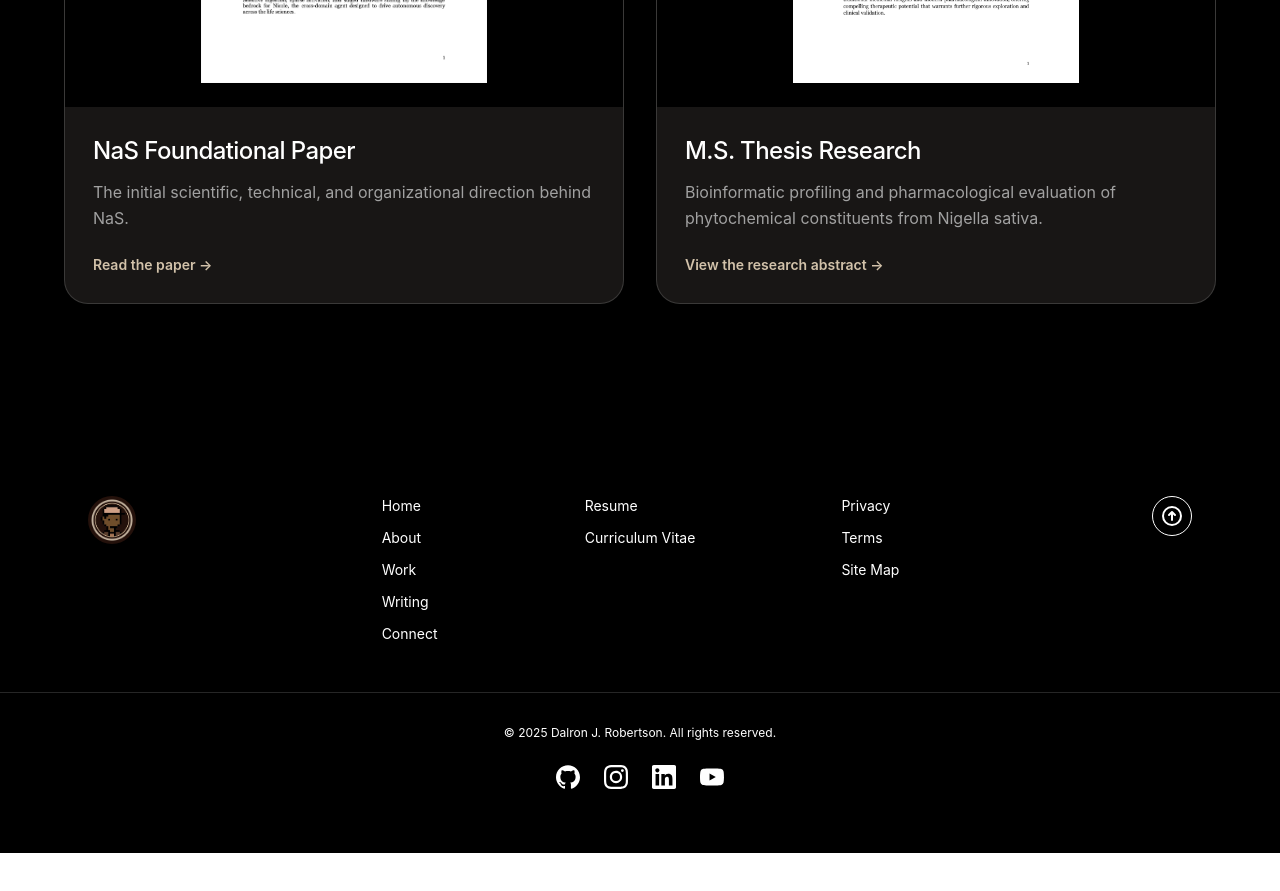
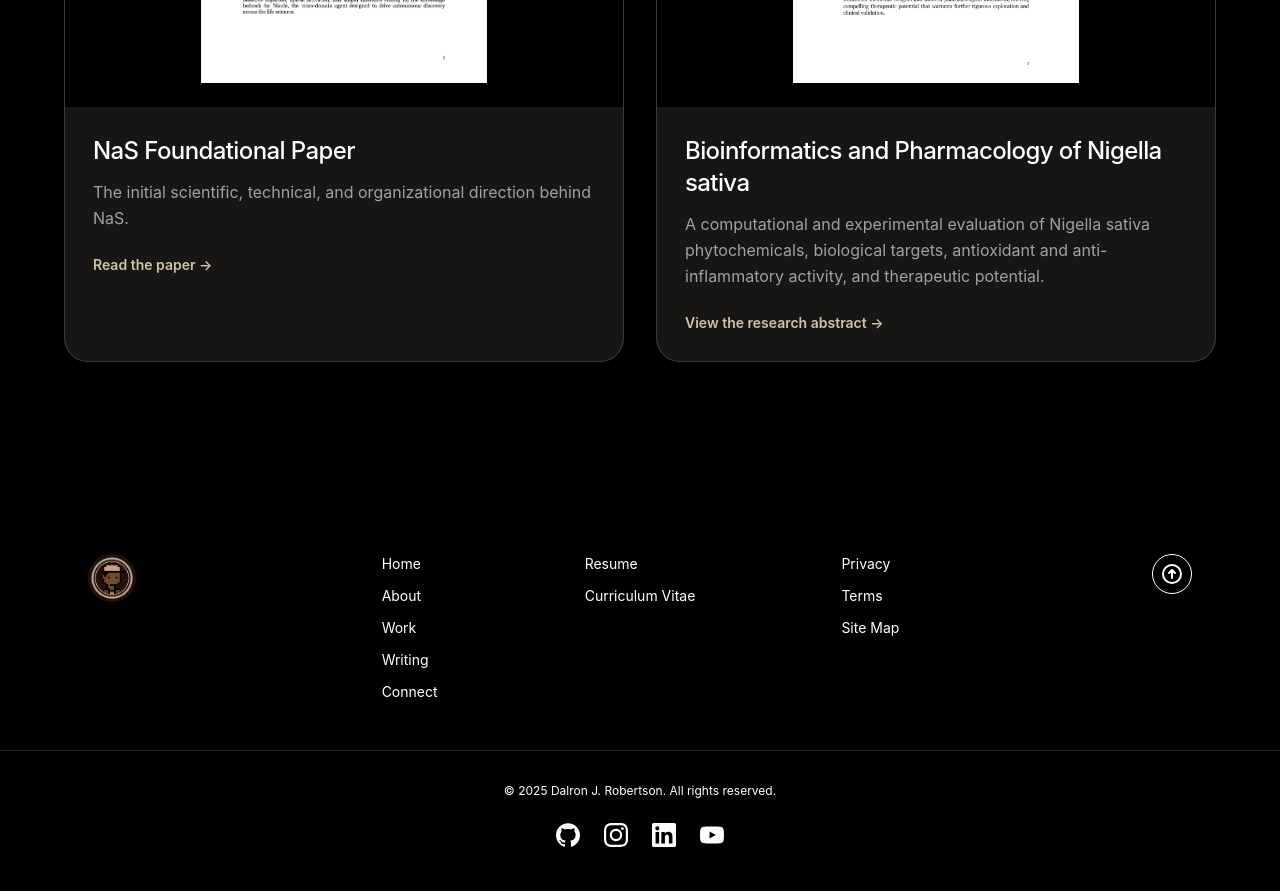
Before and after one commit to AGuyNamedDJ/Personal-Website, a Next.js app: page /writing in a window 1280 px wide. Shown: the part 2700-3591 px from the top of the page. Before the commit the page ends 3553 px from the top, so only its background shows below. Built offline with nearby package versions, Linux system fonts and the light colour scheme.

Commit message:
Refine research study title

```diff
--- a/src/app/writing/ClientWritingPage.jsx
+++ b/src/app/writing/ClientWritingPage.jsx
@@ -70,9 +70,9 @@ const research = [
     linkLabel: "Read the paper",
   },
   {
-    title: "M.S. Thesis Research",
+    title: "Bioinformatics and Pharmacology of Nigella sativa",
     description:
-      "Bioinformatic profiling and pharmacological evaluation of phytochemical constituents from Nigella sativa.",
+      "A computational and experimental evaluation of Nigella sativa phytochemicals, biological targets, antioxidant and anti-inflammatory activity, and therapeutic potential.",
     image: "/assets/images/M.S.Article.png",
     href: "/assets/images/M.S.Article.png",
     linkLabel: "View the research abstract",
```
